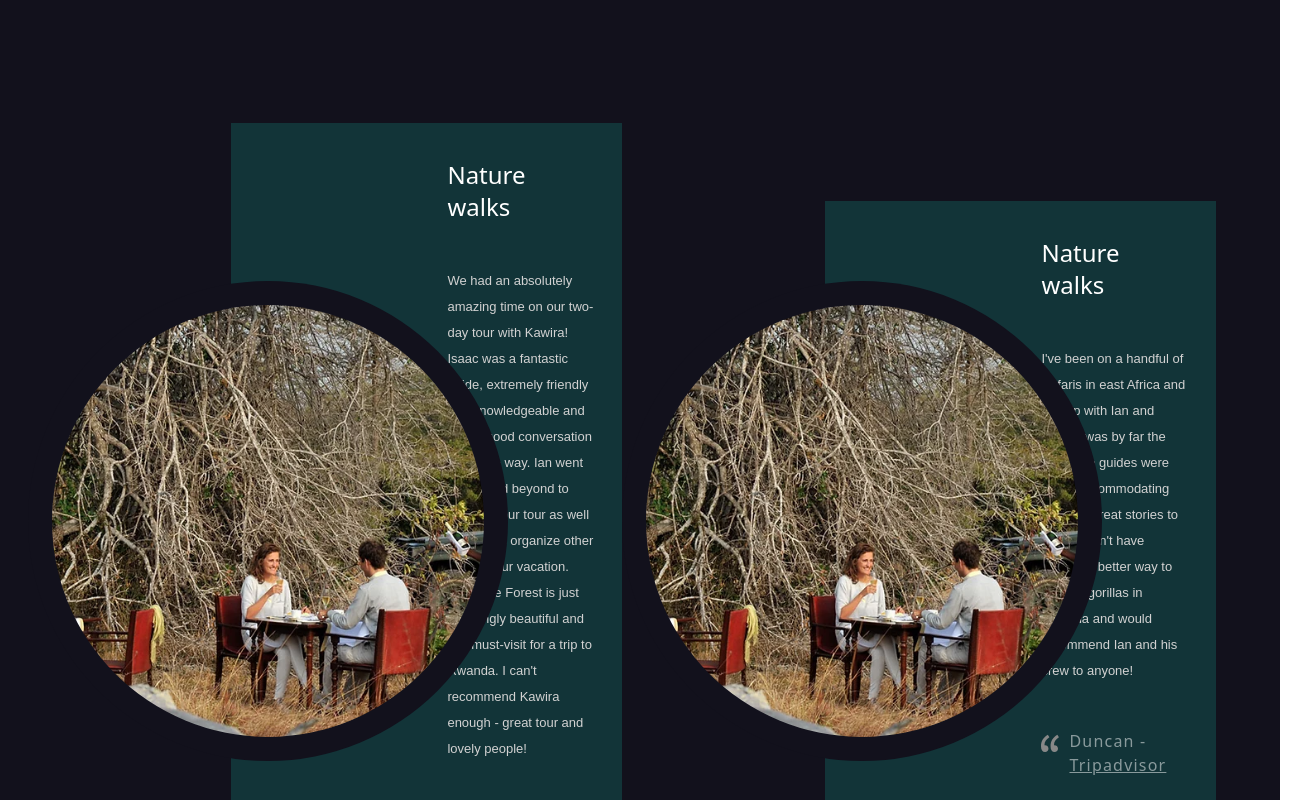
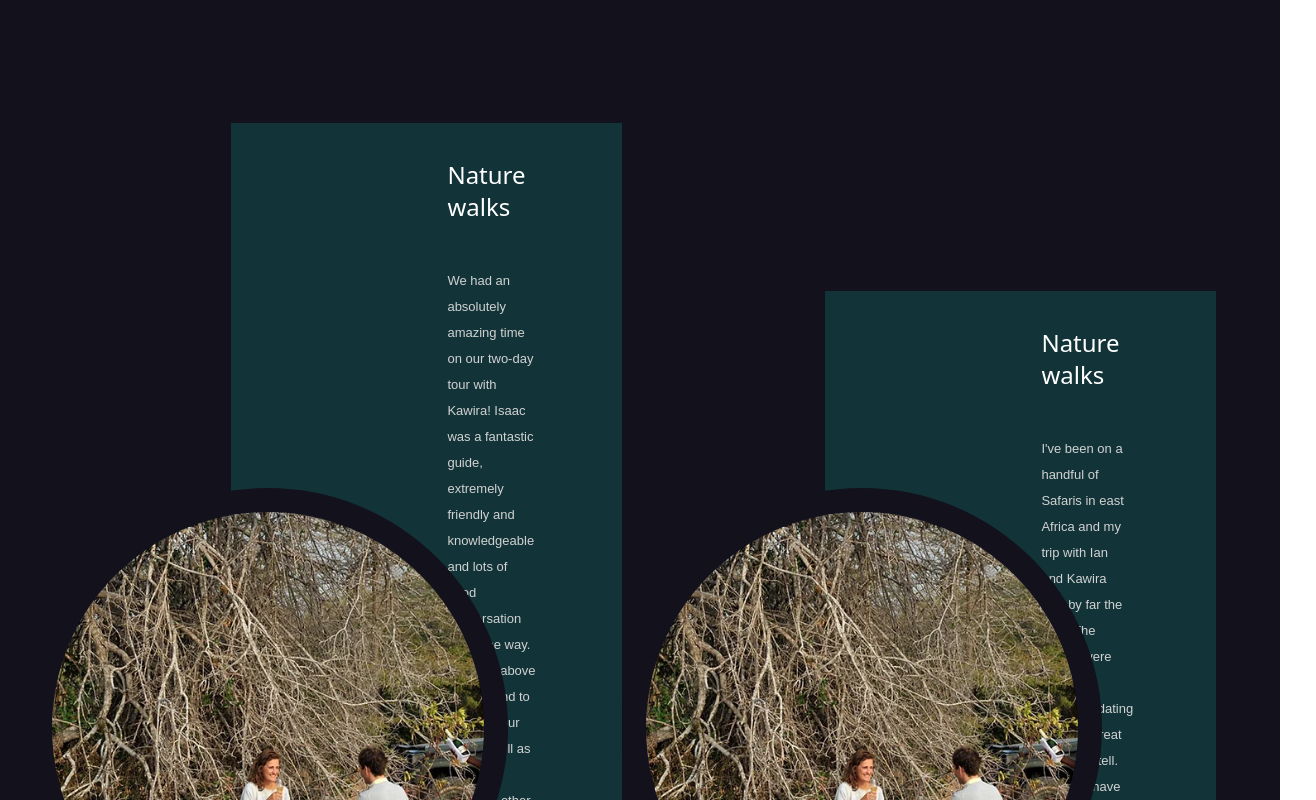
Before and after one commit to BenMukebo/landing-page, a React (Create React App) app: page / in a window 1280 px wide. Shown: the part 3180-3980 px from the top of the page, 1316 px wide, since content can reach past the window. Built offline with nearby package versions, Linux system fonts and the light colour scheme.

Commit message:
Ad 1200 media query

```diff
--- a/src/components/experience/experience.scss
+++ b/src/components/experience/experience.scss
@@ -22,6 +22,7 @@
 .heading-details{
 	width: 100%;
   max-width: calc(1400px);
+  margin: 0 auto;
 
 	// margin: 2rem 0;
   padding: 5rem 1rem;
@@ -226,11 +227,11 @@
 
 
 @include media(992px) {
-      .heading-details{
-        display: grid;
-        align-items: flex-end;
-        grid-template-columns: 49% 2% 49%;
-    }
+  .heading-details{
+    display: grid;
+    align-items: flex-end;
+    grid-template-columns: 49% 2% 49%;
+  }
 
   .card-content {
     @include d-flex(flex-end, center);
@@ -255,7 +256,7 @@
 
     @include d-flex(flex-start, normal);
     // padding: 4rem 1.5rem 2rem;
-    padding: 2rem 5% 2rem 12rem;
+    padding: 2rem 10% 2rem 12rem;
 
   }
 
@@ -270,9 +271,30 @@
     // padding: 1rem 5%;
     // max-width: calc(1400px);
   }
+  .card-content {
+    @include d-flex(flex-end, center);
+    flex-direction: row;
+    max-width: 1024px;
+  }
 
+  .car-image-holder {
+    width: 480px;
+    height: 480px;
+    left: -2rem;
+  }
 
   .card-details-holder {
-    min-height: 30rem;
+    max-width: 800px;
+    width: 70%;
+    min-height: 34rem;
+
+    @include d-flex(flex-start, normal);
+    // padding: 4rem 1.5rem 2rem;
+
+  }
+
+  .card-details-holder {
+    padding: 2rem 15% 2rem 12rem;
+    min-height: 29rem;
   }
 }
```
